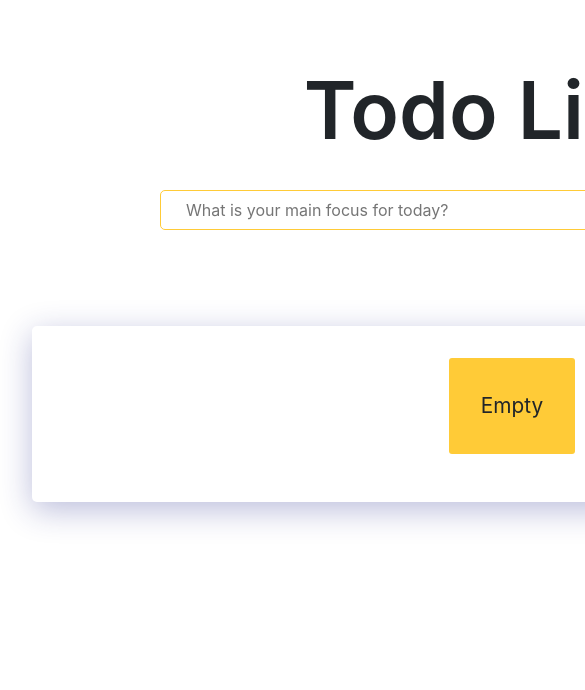
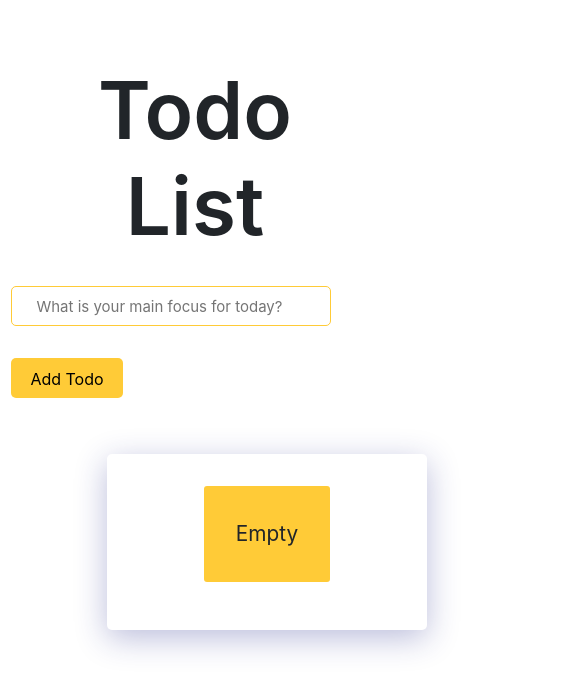
Before and after one commit to MadhavaY/Todo-Reactjs, a React (Create React App) app: page / in a window 390 px wide. Shown: the top 690 px of the page, 585 px wide, since content can reach past the window. Built offline with nearby package versions, Linux system fonts and the light colour scheme.

Commit message:
Added responsiveness

```diff
--- a/src/App.css
+++ b/src/App.css
@@ -17,4 +17,14 @@ body.dark{
   right: 0;
   margin: auto;
   height: 15rem;
+  /* border: 1px solid red; */
+  /* background-color: #022C43; */
 }
+
+
+
+@media only screen and (max-width:600px){
+  .container{
+    width: 15rem;
+  }
+}
--- a/src/Components/Addtodo.css
+++ b/src/Components/Addtodo.css
@@ -18,7 +18,7 @@
     /* border: 1px solid red; */
 }
 
-.addtodo h1{
+.addtodo h1 {
     /* color: #01273b; */
     /* color: #ffcb37; */
     font-size: 5rem;
@@ -38,11 +38,11 @@
     margin-top: 1.5rem;
 }
 
-.input:focus{
-    outline:none;
+.input:focus {
+    outline: none;
 }
 
-.input::placeholder{
+.input::placeholder {
     font-size: 1rem;
 }
 
@@ -56,17 +56,50 @@
 
 }
 
-.button:hover{
+.button:hover {
     background-color: #e9ac07;
     cursor: pointer;
     transition: all 0.2s;
 }
 
-.button img{
+.button img {
     width: 2rem;
     /* height: ; */
 }
 
-.rounded{
+.rounded {
     width: 1rem;
 }
+
+
+@media only screen and (max-width:600px) {
+    .addtodo {
+        width: 10rem;
+
+    }
+
+    .addtodo h1 {
+        text-align: center;
+    }
+/*
+    .addtodoelements{
+        display: flex;
+        margin: auto;
+        justify-content: center;
+    } */
+
+    .input {
+        width: 20rem;
+        align-items: center;
+    }
+
+    .input::placeholder {
+        font-size: 15px;
+    }
+
+    .button {
+        margin-top: 2rem;
+        /* display: flex;
+        margin: auto; */
+    }
+}
--- a/src/Components/Todolist.css
+++ b/src/Components/Todolist.css
@@ -50,3 +50,12 @@
     right: 2rem;
     /* margin-top: -1.8rem; */
 }
+
+
+
+@media only screen and (max-width:600px) {
+    .list-container{
+        width:20rem ;
+        margin-top: 25rem;
+    }
+}
```
